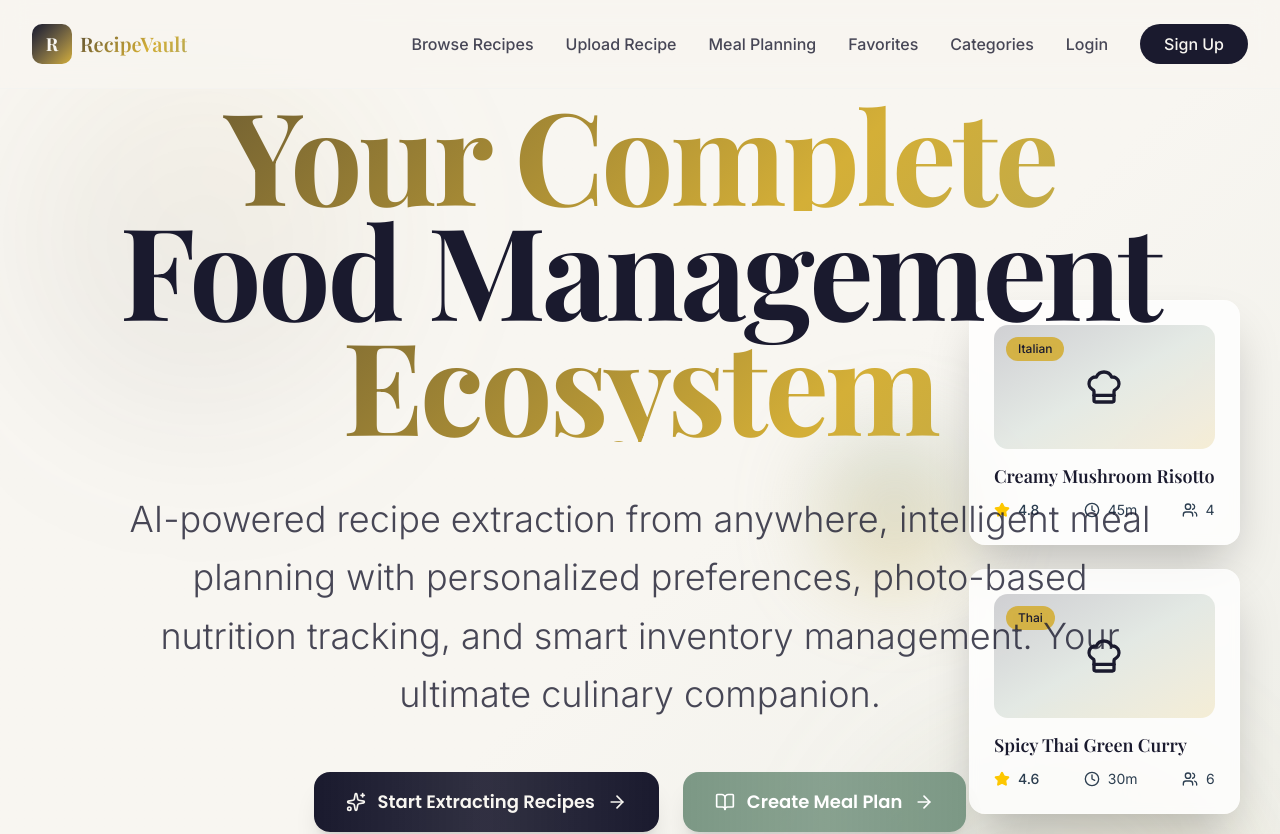
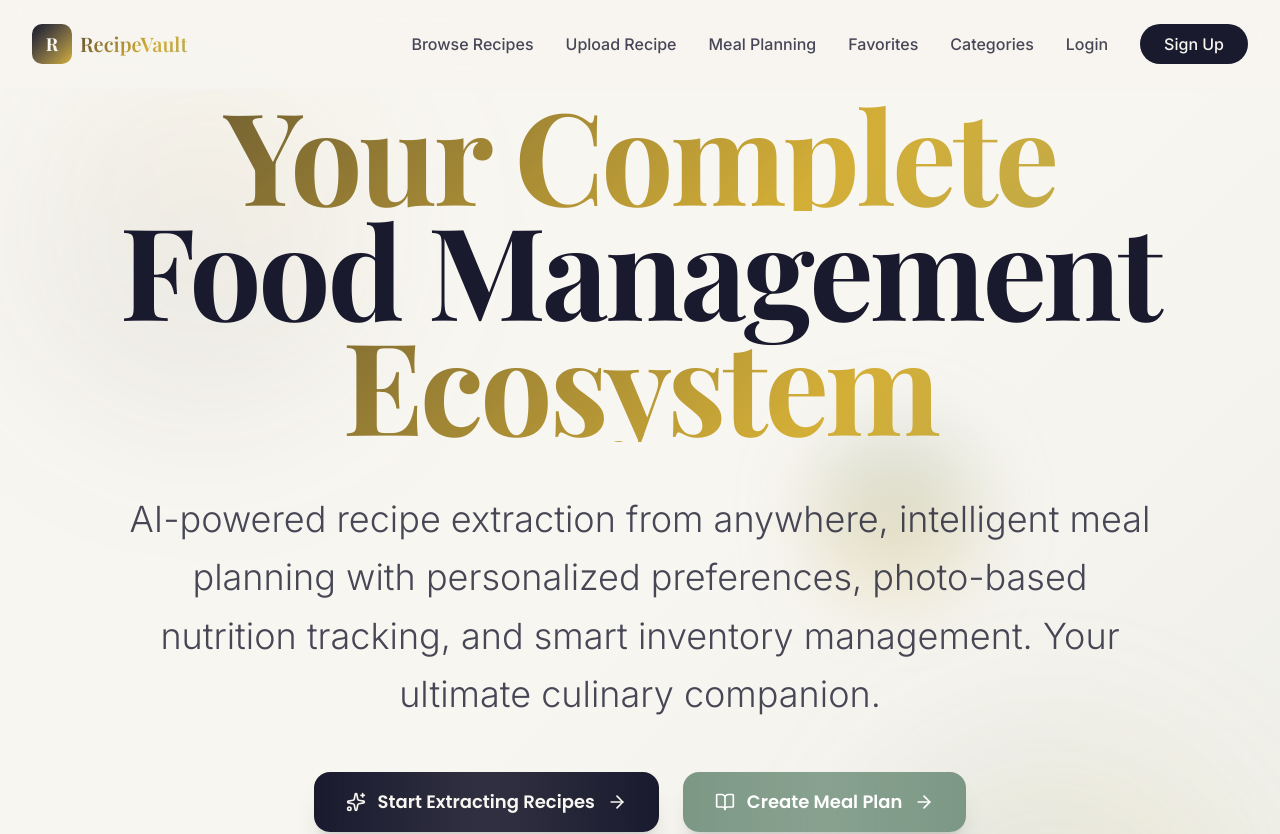
Before and after one commit to shilpashreejr/recipe-vault, a Next.js app: page / in a window 1280 px wide. Shown: the top 834 px of the page. Built offline with nearby package versions, Linux system fonts and the light colour scheme; a web font is replaced by a local one.

Commit message:
Remove FloatingRecipeCard component and all its usages and tests

```diff
--- a/src/components/ui/HeroSection.tsx
+++ b/src/components/ui/HeroSection.tsx
@@ -5,91 +5,6 @@ import { useEffect, useState } from "react";
 import { motion, useScroll, useTransform, AnimatePresence } from "framer-motion";
 import { ArrowRight, ChefHat, BookOpen, Heart, Star, Clock, Users, Sparkles, Zap, Camera, ShoppingCart } from 'lucide-react';
 import { cn } from '@/lib/utils';
-
-// Enhanced Floating Recipe Card Component
-export const FloatingRecipeCard: React.FC<{
-  title: string;
-  image: string;
-  rating: number;
-  time: string;
-  servings: number;
-  delay: number;
-  category: string;
-}> = ({ title, image, rating, time, servings, delay, category }) => {
-  const [isHovered, setIsHovered] = useState(false);
-
-  return (
-    <motion.div
-      initial={{ opacity: 0, y: 50, scale: 0.9, rotateY: -15 }}
-      animate={{ opacity: 1, y: 0, scale: 1, rotateY: 0 }}
-      transition={{
-        duration: 0.8,
-        delay,
-        ease: [0.25, 0.46, 0.45, 0.94],
-        type: "spring",
-        stiffness: 100
-      }}
-      whileHover={{
-        y: -15,
-        scale: 1.05,
-        rotateY: 5,
-        transition: { duration: 0.4, ease: "easeOut" }
-      }}
-      onHoverStart={() => setIsHovered(true)}
-      onHoverEnd={() => setIsHovered(false)}
-      className="relative group cursor-pointer perspective-1000"
-    >
-      <div className="bg-card/80 backdrop-blur-sm border border-white/20 rounded-2xl p-6 shadow-2xl hover:shadow-3xl transition-all duration-500 transform-gpu">
-        <div className="relative aspect-video rounded-xl overflow-hidden mb-4">
-          <div className="w-full h-full bg-gradient-to-br from-primary/20 via-secondary/20 to-accent/20 flex items-center justify-center">
-            <ChefHat className="w-10 h-10 text-primary" />
-          </div>
-          <motion.div
-            className="absolute inset-0 bg-gradient-to-t from-black/40 via-transparent to-transparent opacity-0 group-hover:opacity-100 transition-opacity duration-500"
-            initial={{ opacity: 0 }}
-            animate={{ opacity: isHovered ? 1 : 0 }}
-          />
-
-          {/* Category Badge */}
-          <motion.div
-            initial={{ opacity: 0, scale: 0.8 }}
-            animate={{ opacity: 1, scale: 1 }}
-            transition={{ delay: delay + 0.3 }}
-            className="absolute top-3 left-3 bg-accent/90 backdrop-blur-sm text-accent-foreground px-3 py-1 rounded-full text-xs font-medium"
-          >
-            {category}
-          </motion.div>
-        </div>
-
-        <h3 className="font-display font-semibold text-lg mb-3 line-clamp-2 leading-tight">{title}</h3>
-
-        <div className="flex items-center justify-between text-sm text-muted-foreground">
-          <div className="flex items-center space-x-2">
-            <Star className="w-4 h-4 fill-yellow-400 text-yellow-400" />
-            <span className="font-medium">{rating}</span>
-          </div>
-          <div className="flex items-center space-x-2">
-            <Clock className="w-4 h-4" />
-            <span>{time}</span>
-          </div>
-          <div className="flex items-center space-x-2">
-            <Users className="w-4 h-4" />
-            <span>{servings}</span>
-          </div>
-        </div>
-
-        <motion.div
-          initial={{ opacity: 0, scale: 0.8 }}
-          animate={{ opacity: isHovered ? 1 : 0, scale: isHovered ? 1 : 0.8 }}
-          transition={{ duration: 0.3 }}
-          className="absolute -top-3 -right-3 bg-gradient-to-r from-accent to-secondary text-white rounded-full p-2 shadow-lg"
-        >
-          <Heart className="w-4 h-4" />
-        </motion.div>
-      </div>
-    </motion.div>
-  );
-};
 
 // Enhanced Animated CTA Button Component
 export const AnimatedCTAButton: React.FC<{
@@ -205,42 +120,9 @@ interface HeroSectionProps {
 
 export default function HeroSection({ className = "" }: HeroSectionProps) {
   const { scrollY } = useScroll();
-
-  // Enhanced parallax effects
   const titleY = useTransform(scrollY, [0, 500], [0, -150]);
   const subtitleY = useTransform(scrollY, [0, 500], [0, -75]);
   const backgroundY = useTransform(scrollY, [0, 500], [0, 300]);
-  const cardsY = useTransform(scrollY, [0, 500], [0, -100]);
-
-  const floatingCards = [
-    {
-      title: "Creamy Mushroom Risotto",
-      image: "/recipe-1.jpg",
-      rating: 4.8,
-      time: "45m",
-      servings: 4,
-      delay: 0.2,
-      category: "Italian"
-    },
-    {
-      title: "Spicy Thai Green Curry",
-      image: "/recipe-2.jpg",
-      rating: 4.6,
-      time: "30m",
-      servings: 6,
-      delay: 0.4,
-      category: "Thai"
-    },
-    {
-      title: "Chocolate Lava Cake",
-      image: "/recipe-3.jpg",
-      rating: 4.9,
-      time: "25m",
-      servings: 2,
-      delay: 0.6,
-      category: "Dessert"
-    }
-  ];
 
   const features = [
     {
@@ -324,18 +206,6 @@ export default function HeroSection({ className = "" }: HeroSectionProps) {
           ease: "easeInOut",
         }}
       />
-
-      {/* Floating Recipe Cards */}
-      <motion.div
-        className="absolute top-1/4 right-10 hidden lg:block"
-        style={{ y: cardsY }}
-      >
-        <div className="space-y-6">
-          {floatingCards.map((card, index) => (
-            <FloatingRecipeCard key={index} {...card} />
-          ))}
-        </div>
-      </motion.div>
 
       {/* Hero Content */}
       <div className="relative z-10 text-center px-4 sm:px-6 lg:px-8 max-w-7xl mx-auto">
```
Also changed, not shown: 1 other file (tests, documents, lock files or other folders).
